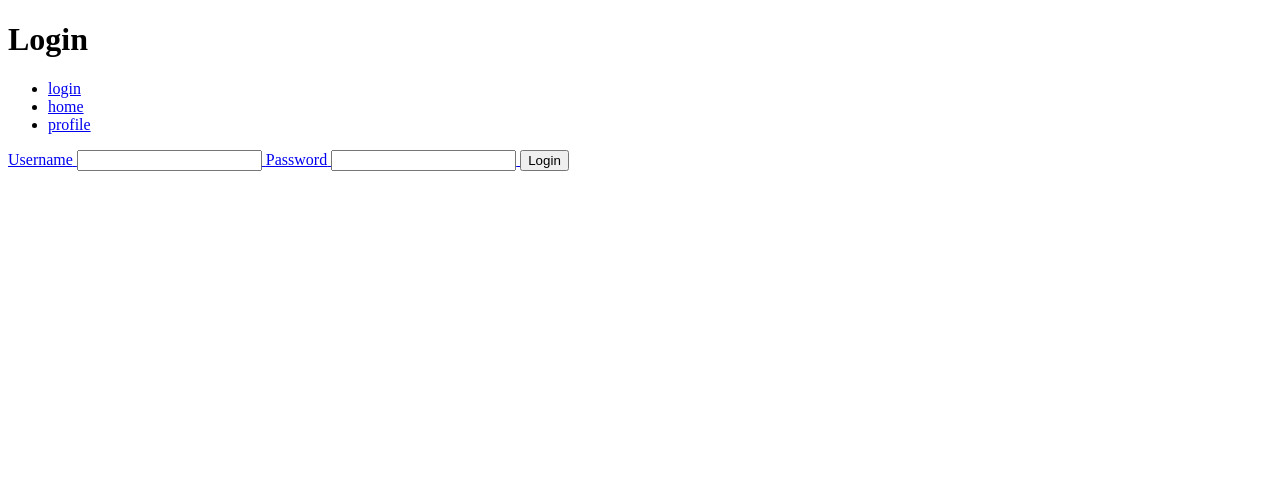
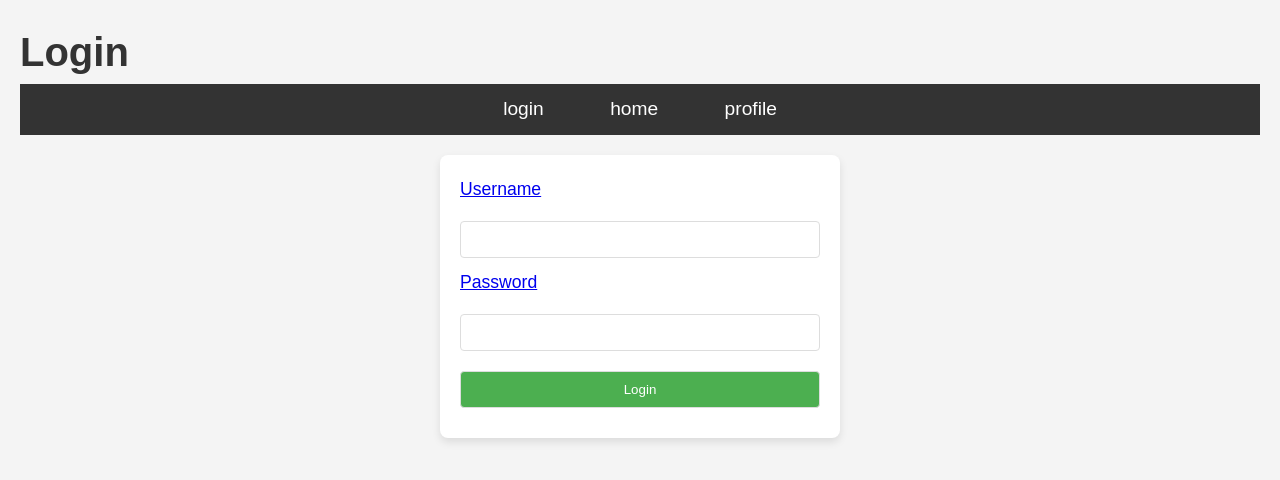
Before and after one commit to militic24/miliweb, a website: page public/pages/login.html in a window 1280 px wide. Drawn offline with Linux system fonts and the light colour scheme; files that its build step writes are made by us from their sources.

Commit message:
pagina lista con css

```diff
--- a/public/pages/login.html
+++ b/public/pages/login.html
@@ -4,6 +4,7 @@
     <meta charset="UTF-8" />
     <meta name="viewport" content="width=device-width, initial-scale=1.0" />
     <h1>Login</h1>
+    <link rel="stylesheet" href="path/to/style.css">
     </head>
     <body>
 
--- /dev/null
+++ b/public/pages/style.css
@@ -0,0 +1,114 @@
+/* General Reset */
+* {
+    margin: 0;
+    padding: 0;
+    box-sizing: border-box;
+  }
+
+  /* Body Styling */
+  body {
+    font-family: Arial, sans-serif;
+    line-height: 1.6;
+    background-color: #f4f4f4;
+    color: #333;
+    padding: 20px;
+  }
+
+  /* Header Styling */
+  header {
+    text-align: center;
+    background-color: #4CAF50;
+    color: white;
+    padding: 10px 0;
+  }
+
+  h1 {
+    font-size: 2.5em;
+  }
+
+  /* Navigation Styling */
+  nav ul {
+    list-style-type: none;
+    padding: 10px;
+    background-color: #333;
+    text-align: center;
+  }
+
+  nav ul li {
+    display: inline-block;
+    margin: 0 15px;
+  }
+
+  nav ul li a {
+    color: white;
+    text-decoration: none;
+    font-size: 1.2em;
+    padding: 8px 16px;
+  }
+
+  nav ul li a:hover {
+    background-color: #575757;
+    border-radius: 4px;
+  }
+
+  /* Form Styling */
+  form {
+    max-width: 400px;
+    margin: 20px auto;
+    background-color: white;
+    padding: 20px;
+    border-radius: 8px;
+    box-shadow: 0 4px 8px rgba(0, 0, 0, 0.1);
+  }
+
+  form label {
+    display: block;
+    font-size: 1.1em;
+    margin-bottom: 8px;
+  }
+
+  form input {
+    width: 100%;
+    padding: 10px;
+    margin: 10px 0;
+    border: 1px solid #ddd;
+    border-radius: 4px;
+  }
+
+  form input[type="button"] {
+    background-color: #4CAF50;
+    color: white;
+    cursor: pointer;
+  }
+
+  form input[type="button"]:hover {
+    background-color: #45a049;
+  }
+
+  /* Image Styling */
+  img {
+    display: block;
+    margin: 20px auto;
+    border-radius: 8px;
+    max-width: 100%;
+  }
+
+  /* Footer Styling */
+  footer {
+    text-align: center;
+    padding: 20px;
+    background-color: #333;
+    color: white;
+    margin-top: 30px;
+  }
+
+  /* Profile Page */
+  h2 {
+    font-size: 1.5em;
+    margin-top: 10px;
+  }
+
+  p {
+    font-size: 1.2em;
+    margin: 15px 0;
+  }
```
Also changed, not shown: public/pages/home.html (+2 -1 lines), public/pages/profile.html (+1 -0 lines).
